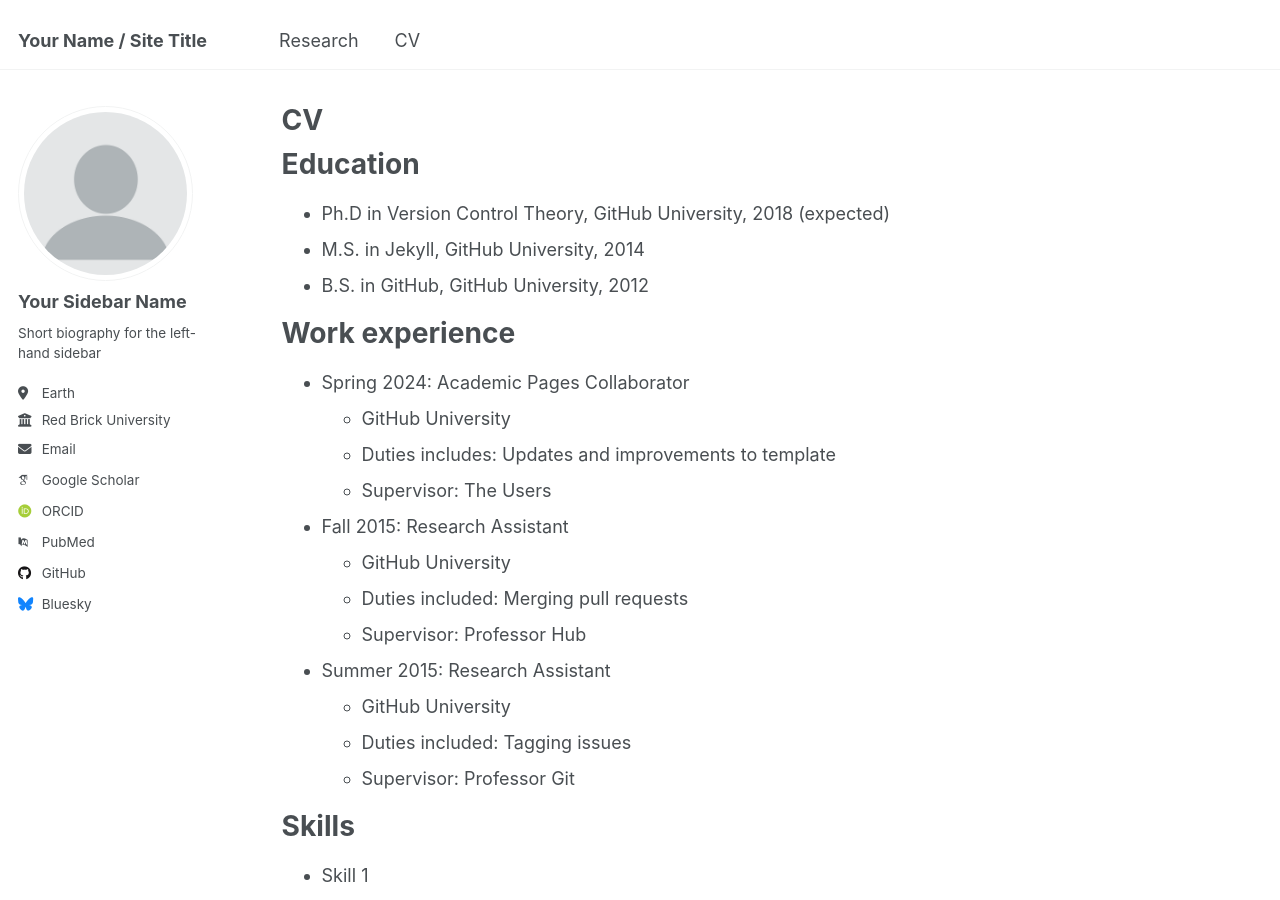
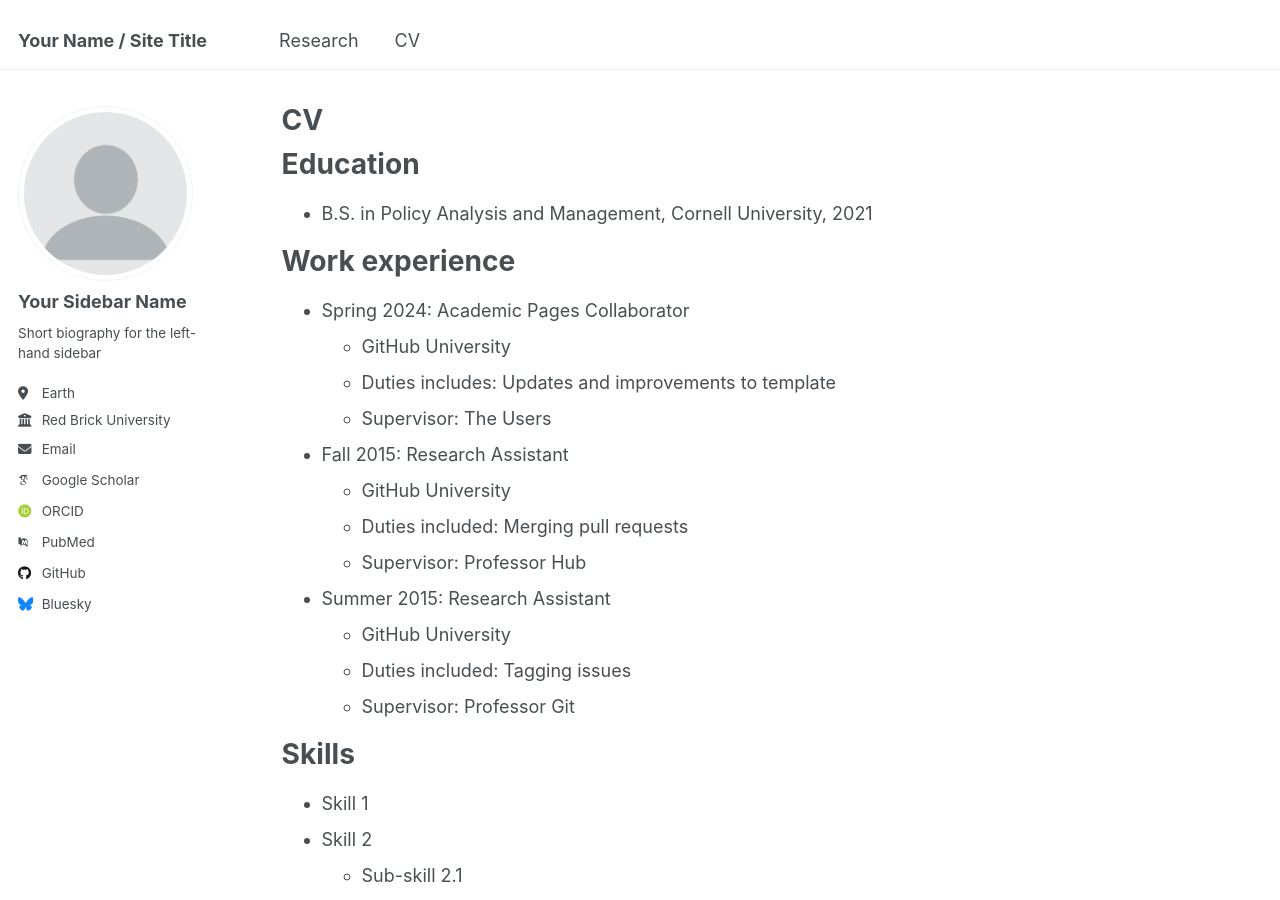
Before and after one commit to hlnzhou/hlnzhou.github.io, a Jekyll site: the page built from _pages/cv.md, in a window 1280 px wide and 900 px high. Built offline with Jekyll 4.4.1, drawn with Linux system fonts in a browser that asks for light colours; some web fonts are replaced.

Commit message:
Update cv.md

```diff
--- a/_pages/cv.md
+++ b/_pages/cv.md
@@ -11,9 +11,7 @@ redirect_from:
 
 Education
 ======
-* Ph.D in Version Control Theory, GitHub University, 2018 (expected)
-* M.S. in Jekyll, GitHub University, 2014
-* B.S. in GitHub, GitHub University, 2012
+* B.S. in Policy Analysis and Management, Cornell University, 2021
 
 Work experience
 ======
```
